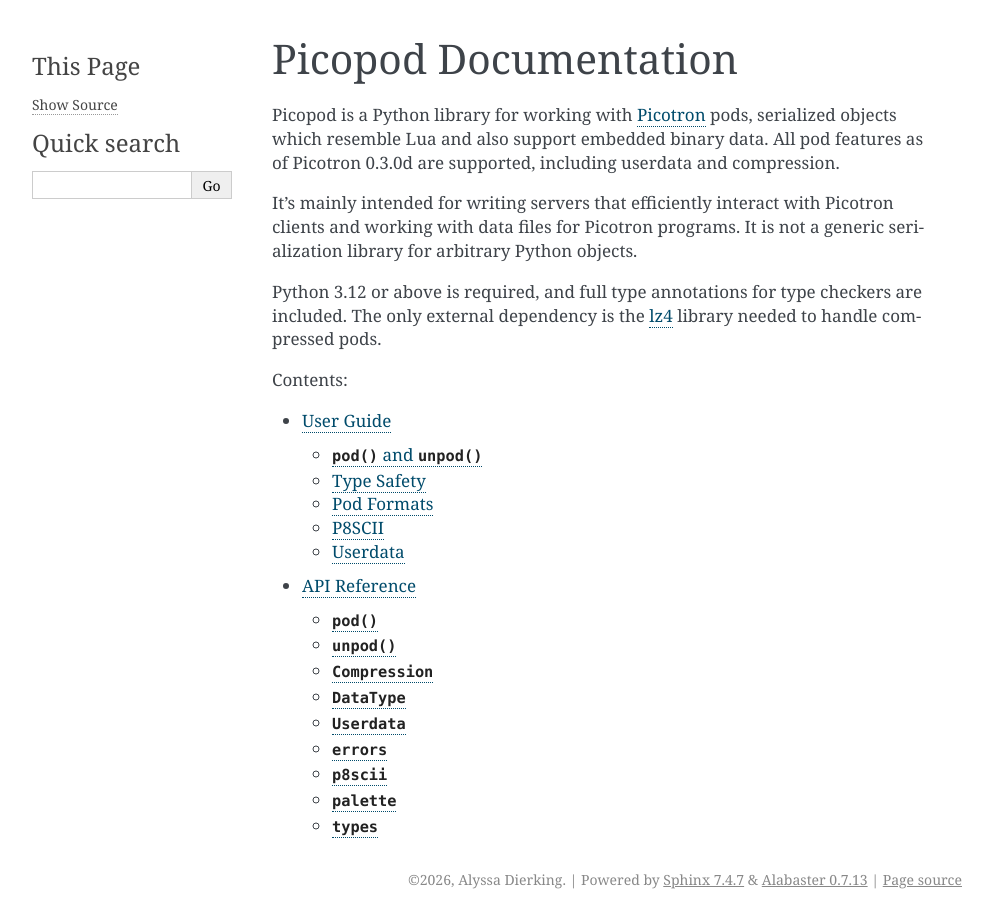
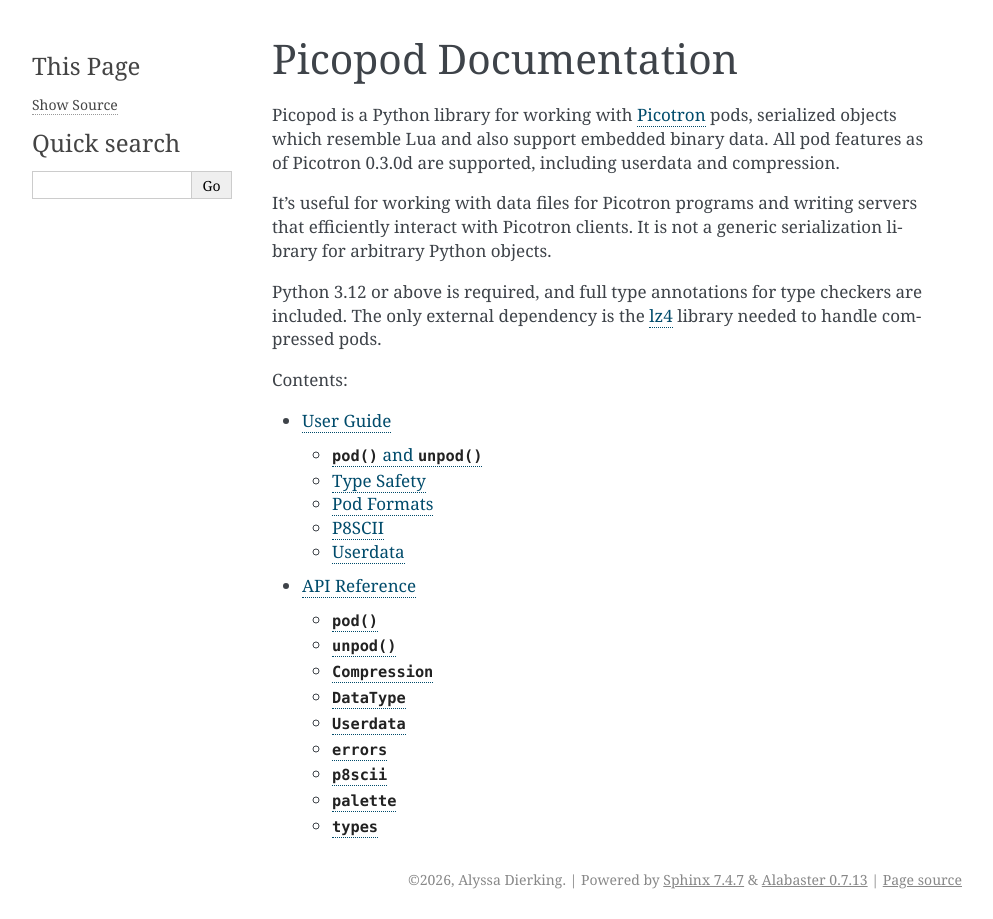
Before and after one commit to adierking/picopod, a Sphinx documentation site: the page built from docs/index.rst, in a window 1280 px wide. Shown: the whole page, without its empty margins (148-1141 px from the left). Built offline with Sphinx 7.4.7, drawn with Linux system fonts in a browser that asks for light colours.

```diff
--- a/docs/index.rst
+++ b/docs/index.rst
@@ -7,9 +7,9 @@ including userdata and compression.
 
 .. _Picotron: https://www.lexaloffle.com/picotron.php
 
-It's mainly intended for writing servers that efficiently interact with Picotron clients and working
-with data files for Picotron programs. It is not a generic serialization library for arbitrary
-Python objects.
+It's useful for working with data files for Picotron programs and writing servers that efficiently
+interact with Picotron clients. It is not a generic serialization library for arbitrary Python
+objects.
 
 Python 3.12 or above is required, and full type annotations for type checkers are included. The only
 external dependency is the `lz4`_ library needed to handle compressed pods.
```
Also changed, not shown: README.md (+11 -5 lines).
